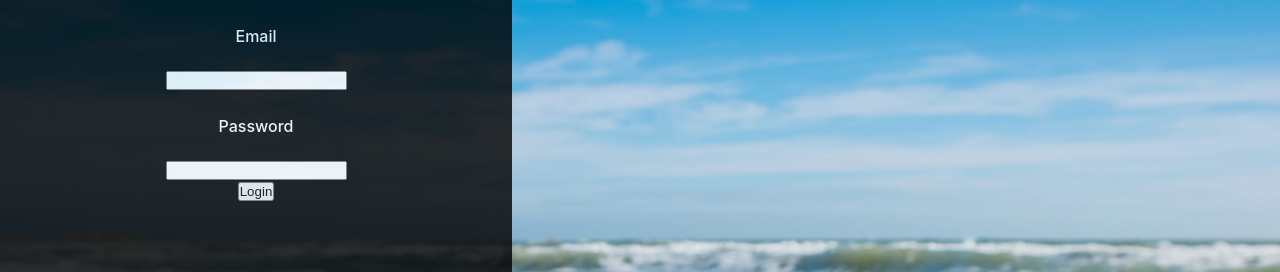
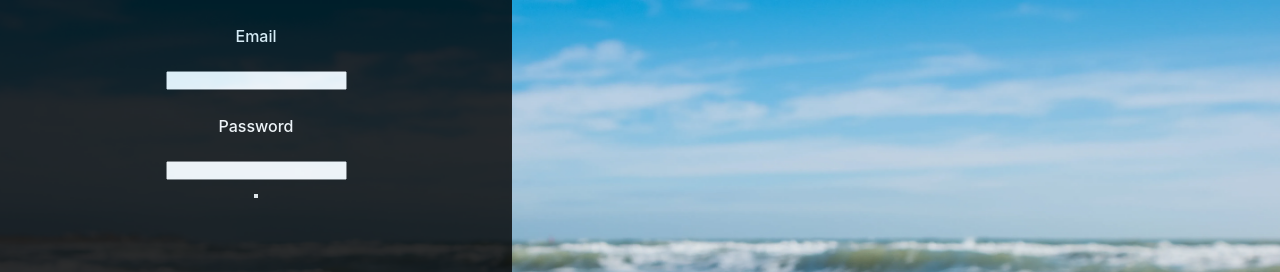
Before and after one commit to DannyHayek/time-capsule-client, a React (Create React App) app: page /authPage in a window 1280 px wide. Shown: the top 272 px of the page. Built offline with nearby package versions, Linux system fonts and the light colour scheme.

Commit message:
Dynamically generated auth button based on user action

```diff
--- /dev/null
+++ b/src/components/auth/AuthButton.jsx
@@ -0,0 +1,15 @@
+import React from 'react'
+import PropTypes from 'prop-types'
+
+const AuthButton = () => {
+
+  return (
+    <div>
+        <button>
+            {localStorage.getItem("authType")}
+        </button>
+    </div>
+  )
+}
+
+export default AuthButton
--- a/src/components/auth/LoginForm.jsx
+++ b/src/components/auth/LoginForm.jsx
@@ -1,4 +1,5 @@
 import React from 'react'
+import AuthButton from './AuthButton'
 
 const LoginForm = () => {
   return (
@@ -13,9 +14,7 @@ const LoginForm = () => {
         </section>
 
         <section>
-          <button>
-            Login
-          </button>
+          <AuthButton />
         </section>
     </div>
   )
--- a/src/components/landing/LandingAuthButtons.jsx
+++ b/src/components/landing/LandingAuthButtons.jsx
@@ -1,18 +1,22 @@
 import React from 'react';
 import { useNavigate } from 'react-router-dom';
+import { useState } from 'react';
 
 const LandingAuthButtons = () => {
   const navigate = useNavigate();
 
+
   return (
     <div>
         <button onClick={() => {
-            navigate("/authPage");
+          localStorage.setItem("authType", "Login");
+          navigate("/authPage");
           }}
           className='auth-btn primary-btn login-btn font'>Login</button>
 
         <button onClick={() => {
-            navigate("/authPage");
+          localStorage.setItem("authType", "Signup");
+          navigate("/authPage");
           }}
           className='auth-btn secondary-btn signup-btn font'>Signup</button>
 
```
